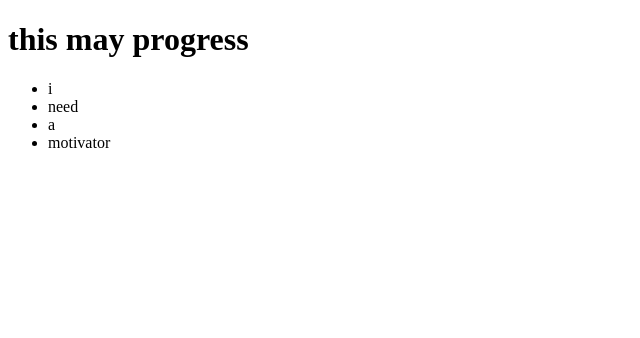
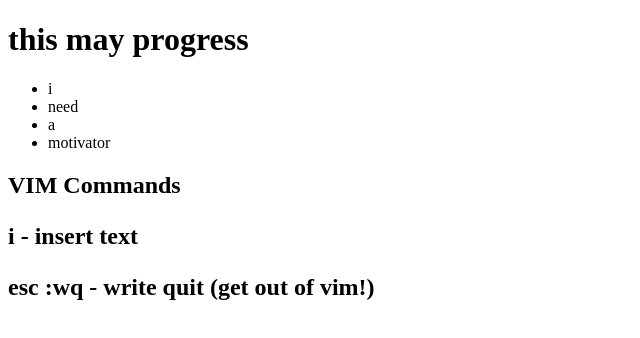
Before and after one commit to klrqn/keepthestreak, a plain HTML site: page index.html in a window 1280 px wide. Shown: the whole page, without its empty margins (0-640 px from the left). Drawn offline with Linux system fonts and the light colour scheme.

Commit message:
update index vim list

```diff
--- a/index.html
+++ b/index.html
@@ -12,5 +12,8 @@
             <li>a</li>
             <li>motivator</li>
         </ul>
+        <h2> VIM Commands <h2>
+          <p> i - insert text </p>
+          <p> esc :wq - write quit (get out of vim!) </p>
     </body>
 </html>
```
